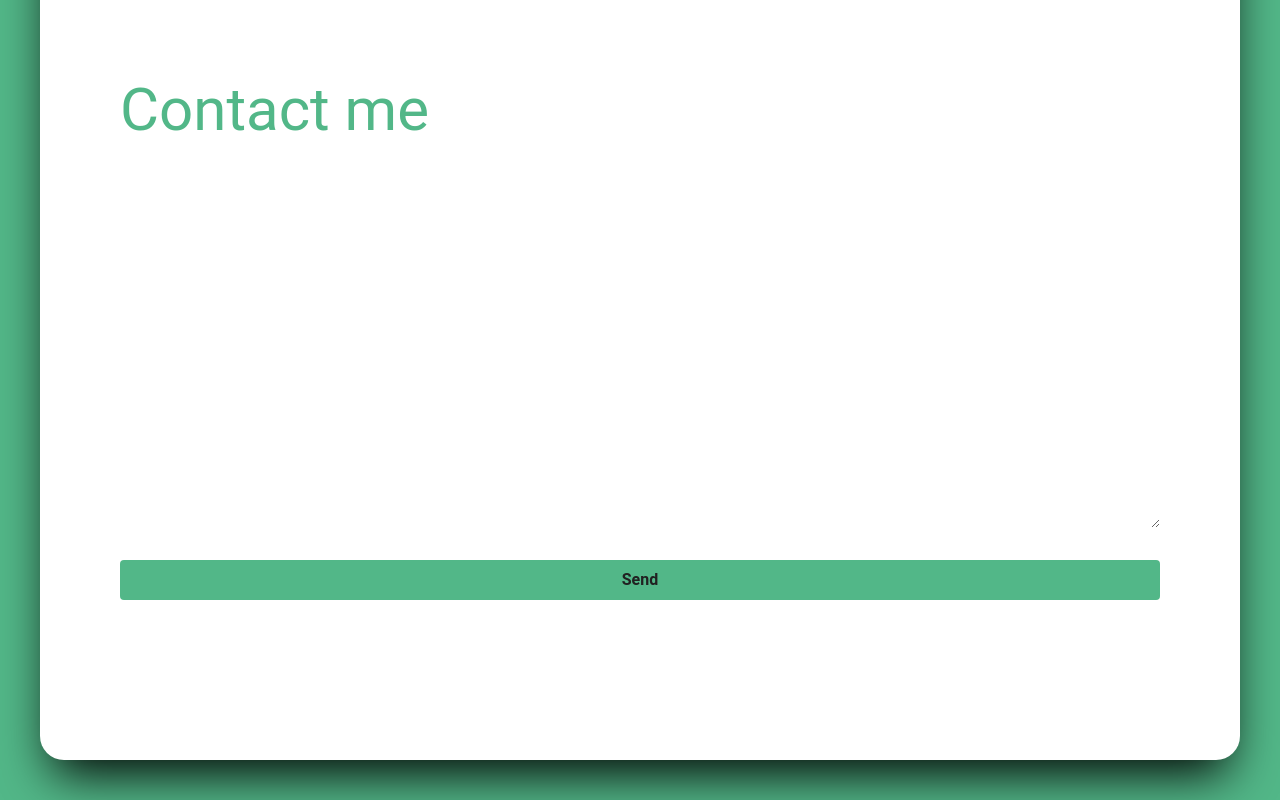
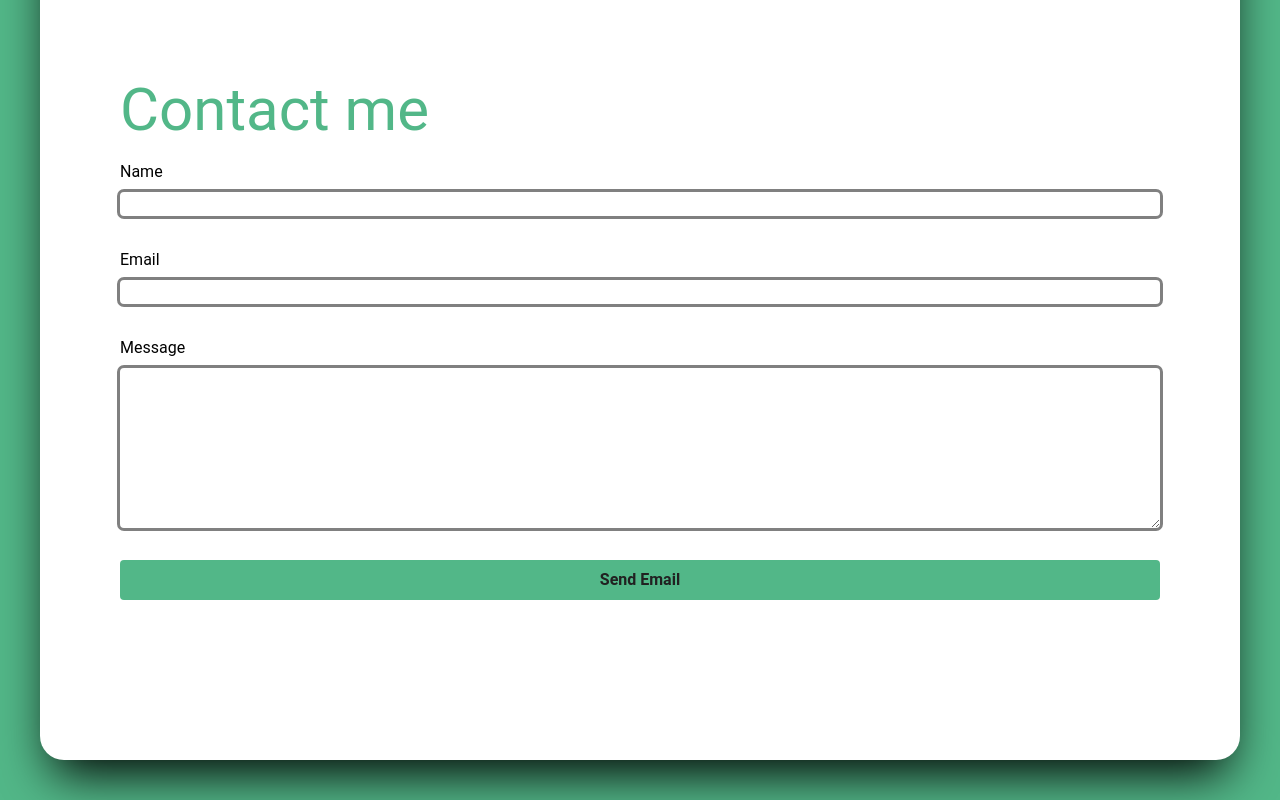
Before and after one commit to joshuanelsondev/portfolio, a React (Vite) app: page / in a window 1280 px wide. Shown: the part 2668-3468 px from the top of the page. Built offline with nearby package versions, Linux system fonts and the light colour scheme.

Commit message:
Edit contact form functionality

```diff
--- a/src/Components/ContactComponent.jsx
+++ b/src/Components/ContactComponent.jsx
@@ -1,12 +1,16 @@
 // ContactComponent.jsx
-import { useRef } from "react";
+import { useState, useRef } from "react";
 import emailjs from "@emailjs/browser";
 
+
 export default function ContactComponent () {
+  const [btnMessage, setBtnMessage] = useState('Send Email')
+
   const form = useRef();
 
   const sendEmail = (e) => {
     e.preventDefault();
+    setBtnMessage('Sending...');
 
     emailjs
       .sendForm(
@@ -18,6 +22,9 @@ export default function ContactComponent () {
       .then(
         (result) => {
           console.log(result.text);
+          setInterval(() => {
+            setBtnMessage('Send Email');
+          }, 1000)
         },
         (error) => {
           console.log(error.text);
@@ -26,22 +33,22 @@ export default function ContactComponent () {
   };
 
     return (
-      <div id='contact' className="h-full min-h-[600px] w-full flex flex-col text-white ">
+      <div id='contact' className="h-full min-h-[600px] w-full flex flex-col text-white">
         <h2 className="text-4xl lg:text-6xl text-primary h-20">Contact me</h2>
-        <form className="flex flex-col gap-8" ref={form} onSubmit={sendEmail}>
+        <form className="flex flex-col gap-8 rounded-md" ref={form} onSubmit={sendEmail}>
           <div className='grid gap-2'>
-            <label>Name</label>
-            <input className='rounded text-black px-2' type="text" name="user_name" />
+            <label htmlFor='from_name' className='text-black dark:text-white'>Name</label>
+            <input name='from_name' className='rounded text-black px-2 outline outline-gray' type="text" required />
           </div>
           <div className='grid gap-2'>
-            <label>Email</label>
-            <input className='rounded text-black' type="email" name="user_email" />
+            <label className='text-black dark:text-white'>Email</label>
+            <input className='rounded text-black px-2 outline outline-gray' type="email" name="user_email" required />
           </div>
           <div className='grid gap-2'>
-            <label>Message</label>
-            <textarea className='rounded h-40 text-black' name="message" />
+            <label htmlFor='message' className='text-black dark:text-white'>Message</label>
+            <textarea name='message' className='rounded h-40 text-black px-2 outline outline-gray' required />
           </div>
-          <input className='bg-primary rounded p-2 text-darkGray font-semibold' type="submit" value="Send" />
+          <input className='bg-primary rounded p-2 text-darkGray font-semibold' type="submit" value={btnMessage} />
         </form>
       </div>
     );
```
Lines whose indentation alone changed are shown as unchanged.
